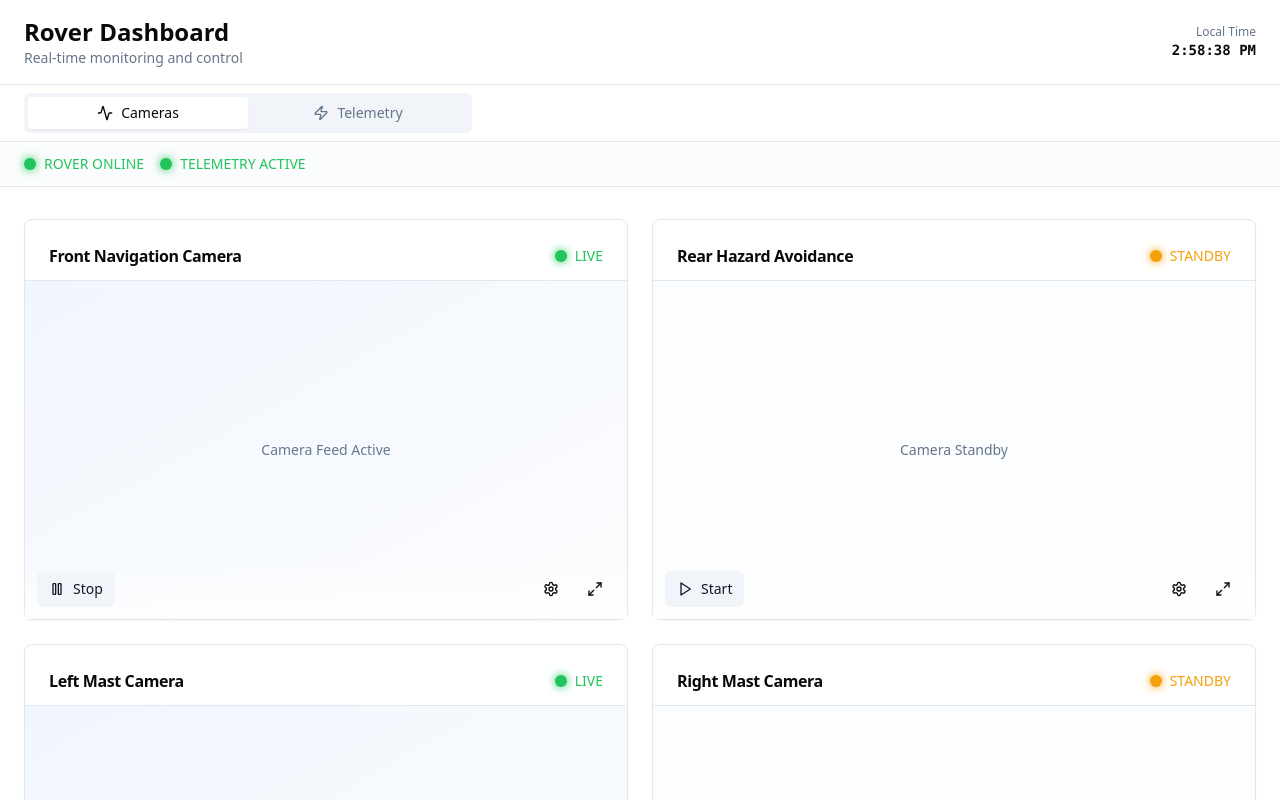
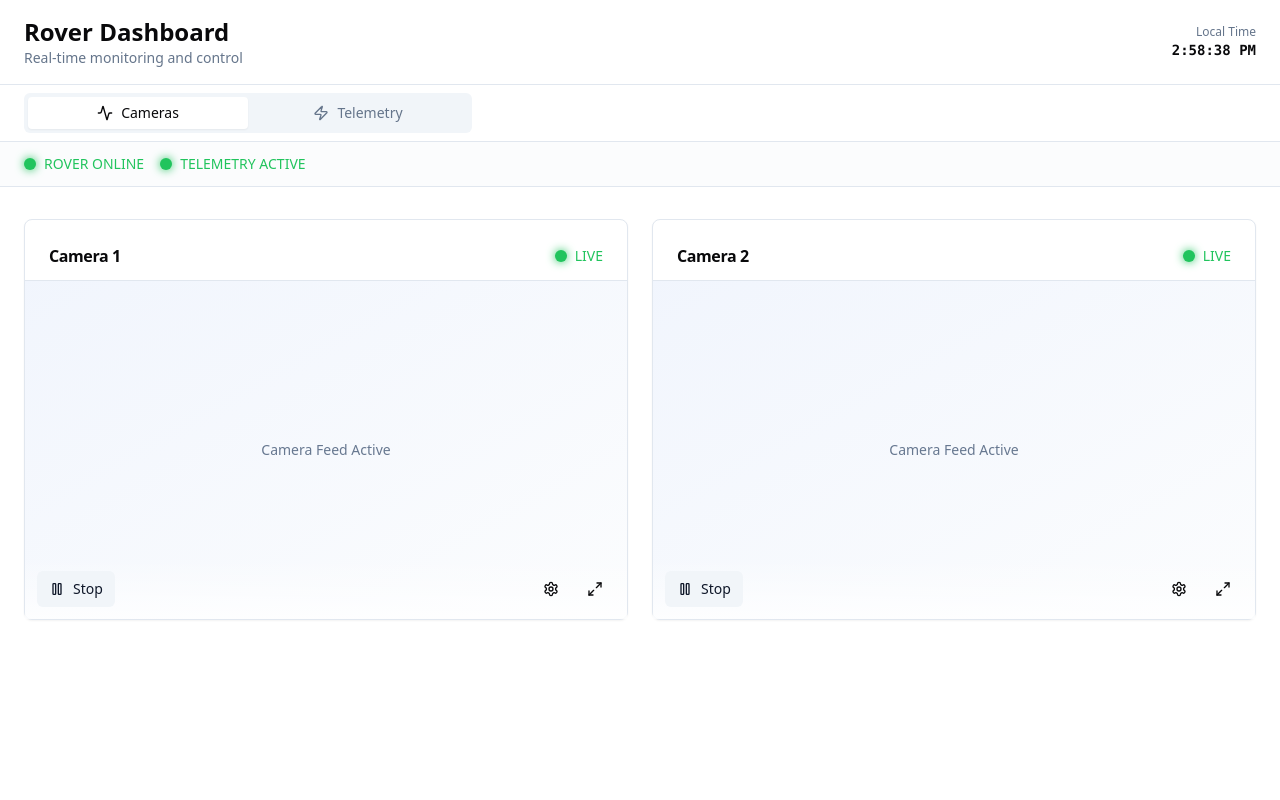
Before and after one commit to johannesths/maree-interface, a React (Vite) app: page / in a window 1280 px wide. Shown: the top 800 px of the page. Built offline with nearby package versions, Linux system fonts and the light colour scheme.

Commit message:
Update camera layout
Change the camera layout to display two camera feeds, named Camera 1 and Camera 2.

```diff
--- a/src/components/CameraGrid.tsx
+++ b/src/components/CameraGrid.tsx
@@ -5,23 +5,13 @@ export function CameraGrid() {
     <div className="grid grid-cols-1 lg:grid-cols-2 gap-6">
       <CameraFeed
         cameraId="cam1"
-        title="Front Navigation Camera"
+        title="Camera 1"
         initialActive={true}
       />
       <CameraFeed
         cameraId="cam2"
-        title="Rear Hazard Avoidance"
-        initialActive={false}
-      />
-      <CameraFeed
-        cameraId="cam3"
-        title="Left Mast Camera"
+        title="Camera 2"
         initialActive={true}
-      />
-      <CameraFeed
-        cameraId="cam4"
-        title="Right Mast Camera"
-        initialActive={false}
       />
     </div>
   );
```
